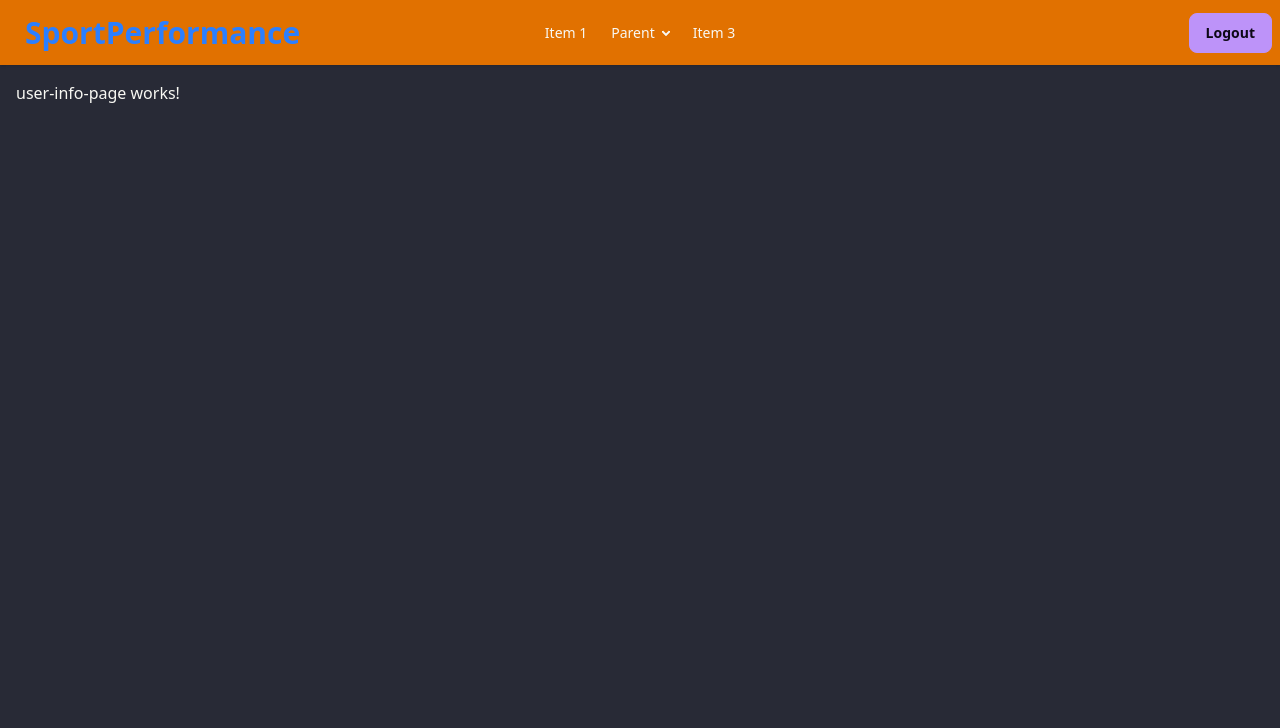
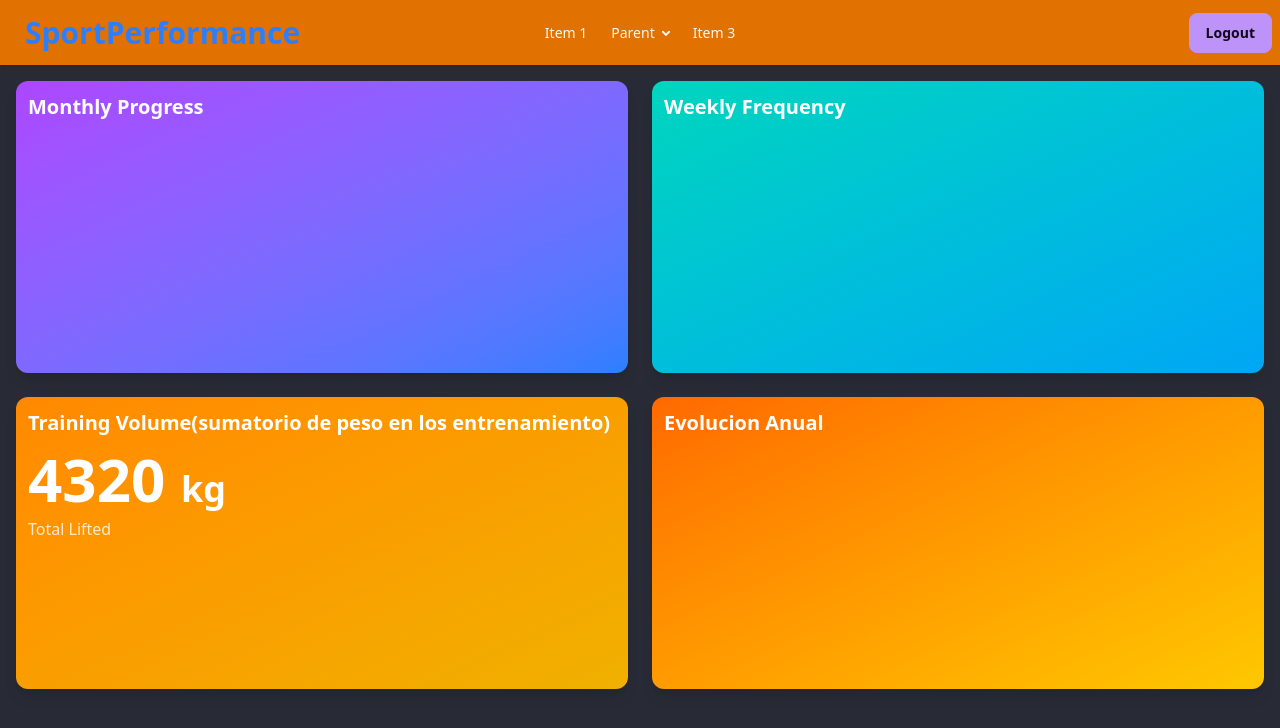
Before and after one commit to VictorCarmonaMoraza/SportPerformance2026_Front_V2, an Angular app: page /sport/user-sport in a window 1280 px wide. Shown: the top 728 px of the page. Built offline with nearby package versions, Linux system fonts and the light colour scheme.

Commit message:
Card para user-info

```diff
--- a/src/app/sportPerformance/pages/user-info-page/user-info-page.html
+++ b/src/app/sportPerformance/pages/user-info-page/user-info-page.html
@@ -1 +1,49 @@
-<p>user-info-page works!</p>
+<div class="grid grid-cols-1 md:grid-cols-2 gap-6">
+
+  <!-- Monthly Progress -->
+  <div class="rounded-xl p-3 bg-gradient-to-br from-purple-500 to-blue-500 shadow-lg">
+    <h3 class="text-white text-xl font-semibold">Monthly Progress</h3>
+
+    <div class="h-60 flex items-center justify-center text-white opacity-60">
+      <!-- <app-evolution-by-month /> -->
+    </div>
+  </div>
+
+  <!-- Weekly Frequency -->
+  <div class="rounded-xl p-3 bg-gradient-to-br from-teal-400 to-sky-500 shadow-lg">
+    <h2 class="text-white text-xl font-semibold">Weekly Frequency</h2>
+
+    <div class="h-60 flex items-center justify-center text-white opacity-60">
+      <!-- <app-evolution-by-week /> -->
+    </div>
+  </div>
+
+  <!-- Training Volume -->
+  <div class="rounded-xl p-3 bg-gradient-to-br from-orange-400 to-yellow-500 shadow-lg">
+    <h2 class="text-white text-xl font-semibold mb-3">Training Volume(sumatorio de peso en los entrenamiento)</h2>
+
+    <div class="text-6xl font-bold text-white">4320 <span class="text-4xl">kg</span></div>
+    <p class="text-white mt-2 opacity-80">Total Lifted</p>
+  </div>
+
+  <!-- Anual -->
+  <div class="rounded-xl p-3 bg-gradient-to-br from-orange-500 to-yellow-400 shadow-lg">
+    <h2 class="text-white text-xl font-semibold ">Evolucion Anual</h2>
+
+    <div class="h-60 flex items-center justify-center text-white opacity-60">
+      <!-- <app-evolution-by-year /> -->
+    </div>
+  </div>
+
+  <!-- Habits Right -->
+  <!-- <div class="rounded-xl p-3 bg-gradient-to-br from-blue-500 to-indigo-500 shadow-lg">
+    <h2 class="text-white text-xl font-semibold">Habits</h2>
+
+    <div class="space-y-2 text-white">
+      <p class="flex items-center gap-2 text-lg">🌙 6.8 h</p>
+      <p class="flex items-center gap-2 text-lg">✔️ 3 / 4</p>
+      <p class="opacity-80 text-sm">Completed</p>
+    </div>
+  </div> -->
+
+</div>
```
